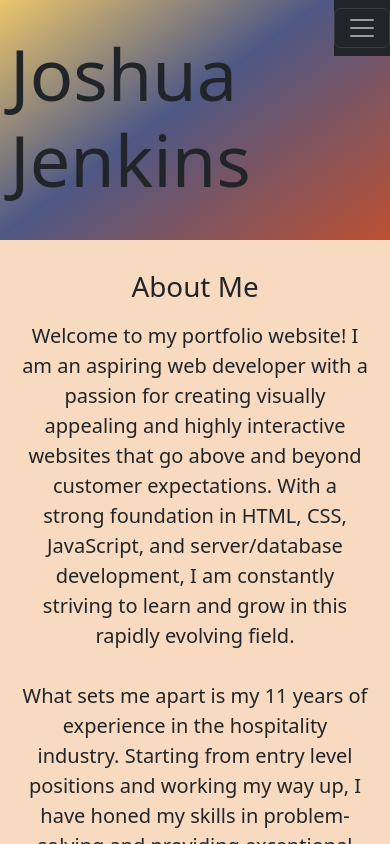
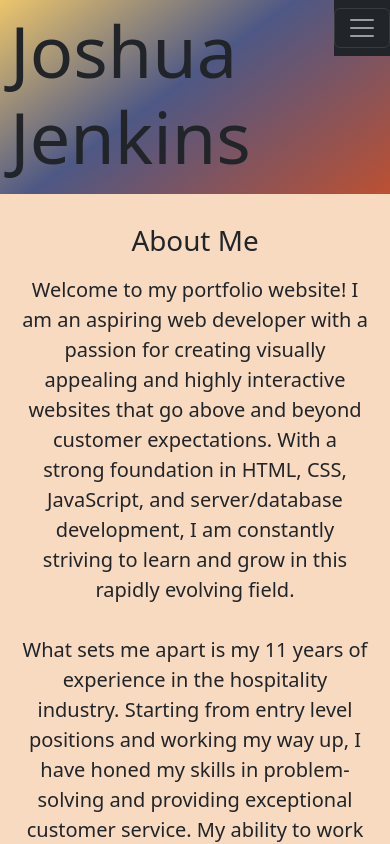
Before and after one commit to WolfSpiderman/react-portfolio, a React (Create React App) app: page / in a window 390 px wide. Shown: the top 844 px of the page. Built offline with nearby package versions, Linux system fonts and the light colour scheme.

Commit message:
removed cosmetic contact tab and adjusted header height on mobiles

```diff
--- a/src/components/Header.css
+++ b/src/components/Header.css
@@ -4,6 +4,6 @@ header {
 
 @media (max-width: 768px) {
     header {
-        height: 240px;
+        height: 194px;
     }
 }
--- a/src/components/Navigation.js
+++ b/src/components/Navigation.js
@@ -34,7 +34,7 @@ export default function Navigation({ currentPage, handlePageChange }) {
             </Nav.Link>
           </Link>
 
-          <Link
+          {/* <Link
             to="/contact"
             onClick={() => handlePageChange('Contact')}
             style={{ fontSize: "20px", textDecoration: "none", color: "white" }}
@@ -45,7 +45,7 @@ export default function Navigation({ currentPage, handlePageChange }) {
             >
               Contact
             </Nav.Link>
-          </Link>
+          </Link> */}
 
           <Link
             to="/resume"
```
